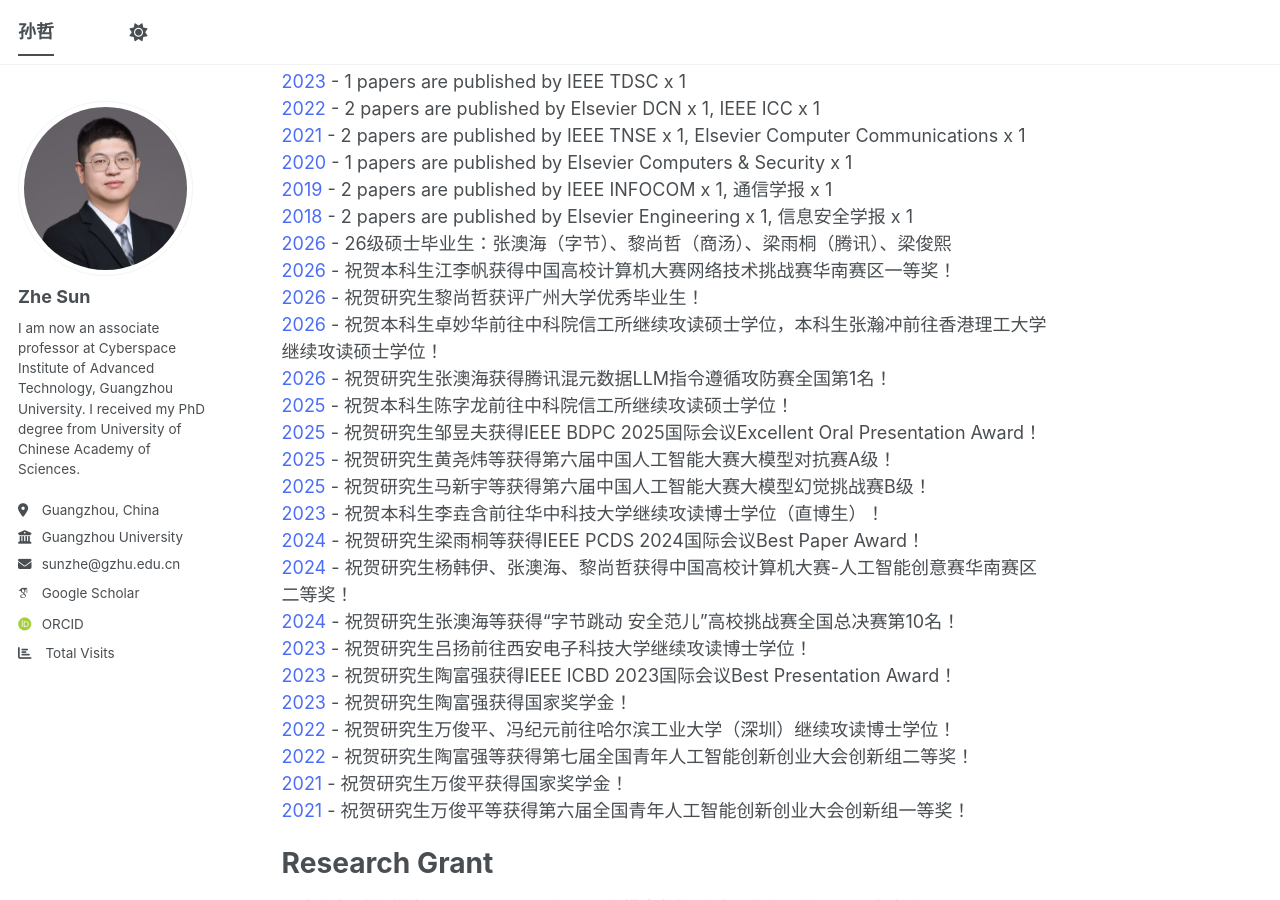
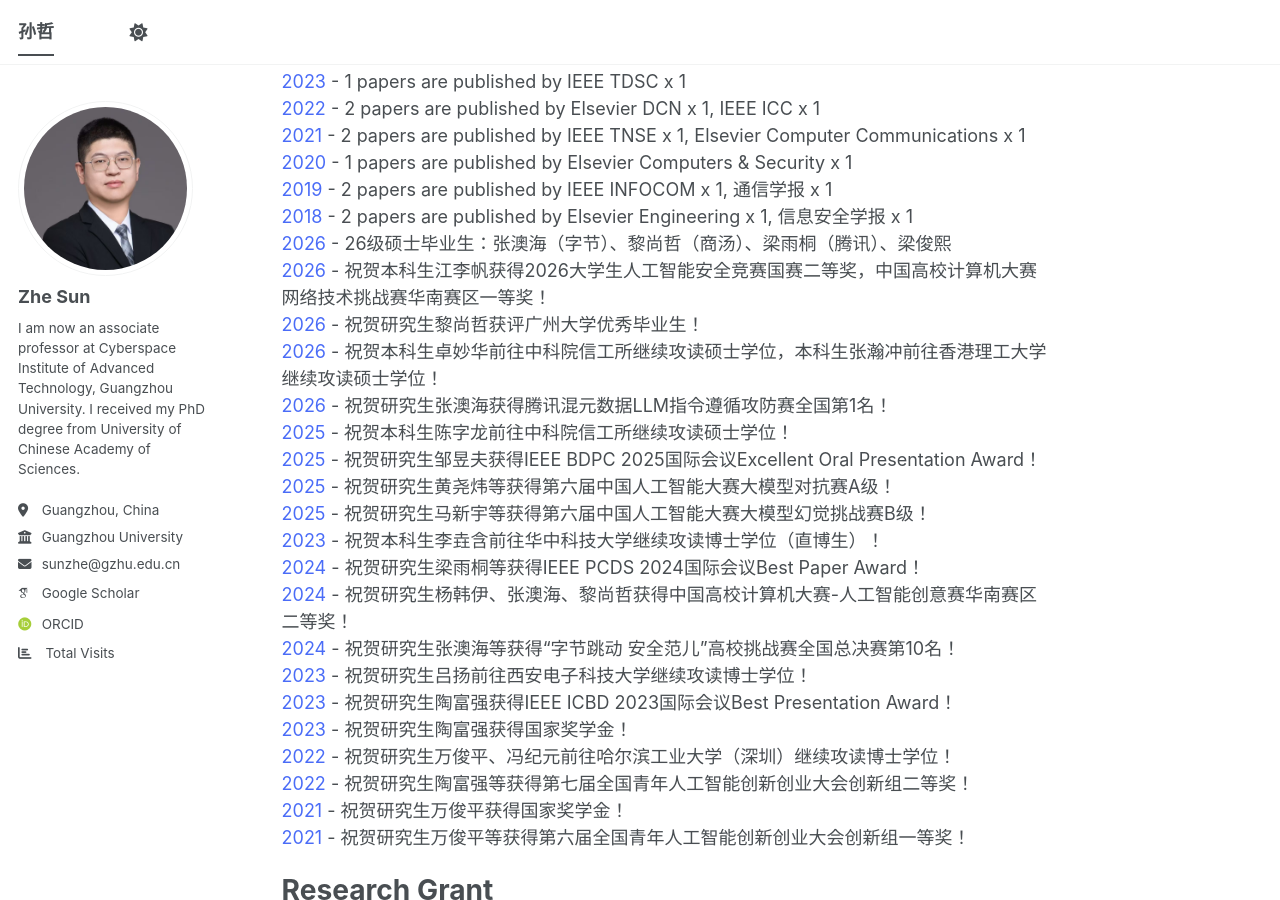
Before and after one commit to ZheSun208/ZheSun208.github.io, a Jekyll site: the page built from _pages/about.md, in a window 1280 px wide and 900 px high, scrolled down 1024 px. Built offline with Jekyll 4.4.1, drawn with Linux system fonts in a browser that asks for light colours; some web fonts are replaced; a script bundle is joined from its source files by our own code; library files that are not in the unit come from our copies; comment, search, counter and statistics services are not loaded.

Commit message:
Update about.md

```diff
--- a/_pages/about.md
+++ b/_pages/about.md
@@ -38,7 +38,7 @@
 <span style="color:#4a6cf7;">2019</span> - 2 papers are published by IEEE INFOCOM x 1, 通信学报 x 1
 <span style="color:#4a6cf7;">2018</span> - 2 papers are published by Elsevier Engineering x 1, 信息安全学报 x 1
 <span style="color:#4a6cf7;">2026</span> - 26级硕士毕业生：张澳海（字节）、黎尚哲（商汤）、梁雨桐（腾讯）、梁俊熙
-<span style="color:#4a6cf7;">2026</span> - 祝贺本科生江李帆获得中国高校计算机大赛网络技术挑战赛华南赛区一等奖！
+<span style="color:#4a6cf7;">2026</span> - 祝贺本科生江李帆获得2026大学生人工智能安全竞赛国赛二等奖，中国高校计算机大赛网络技术挑战赛华南赛区一等奖！
 <span style="color:#4a6cf7;">2026</span> - 祝贺研究生黎尚哲获评广州大学优秀毕业生！
 <span style="color:#4a6cf7;">2026</span> - 祝贺本科生卓妙华前往中科院信工所继续攻读硕士学位，本科生张瀚冲前往香港理工大学继续攻读硕士学位！
 <span style="color:#4a6cf7;">2026</span> - 祝贺研究生张澳海获得腾讯混元数据LLM指令遵循攻防赛全国第1名！
```
